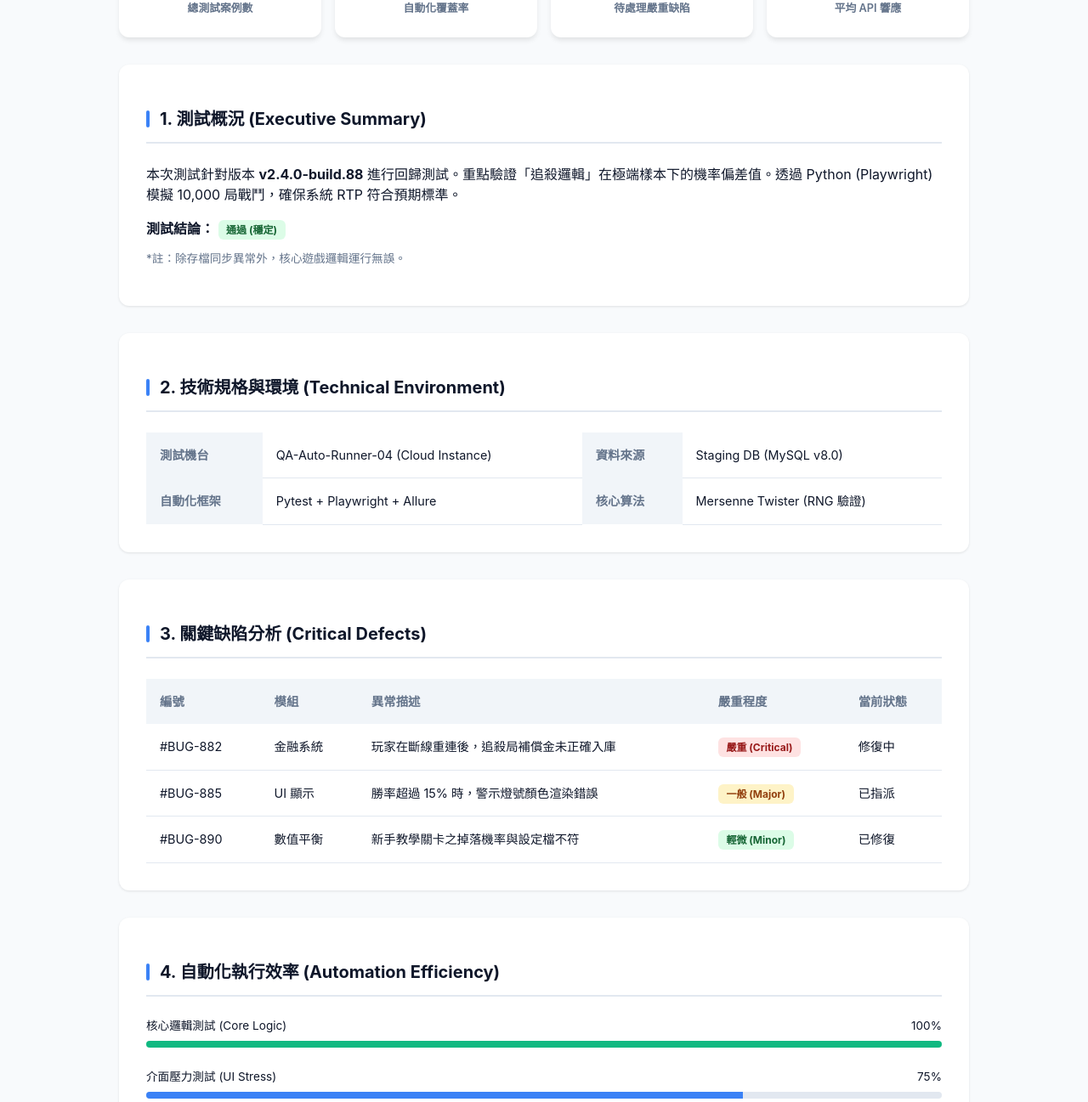
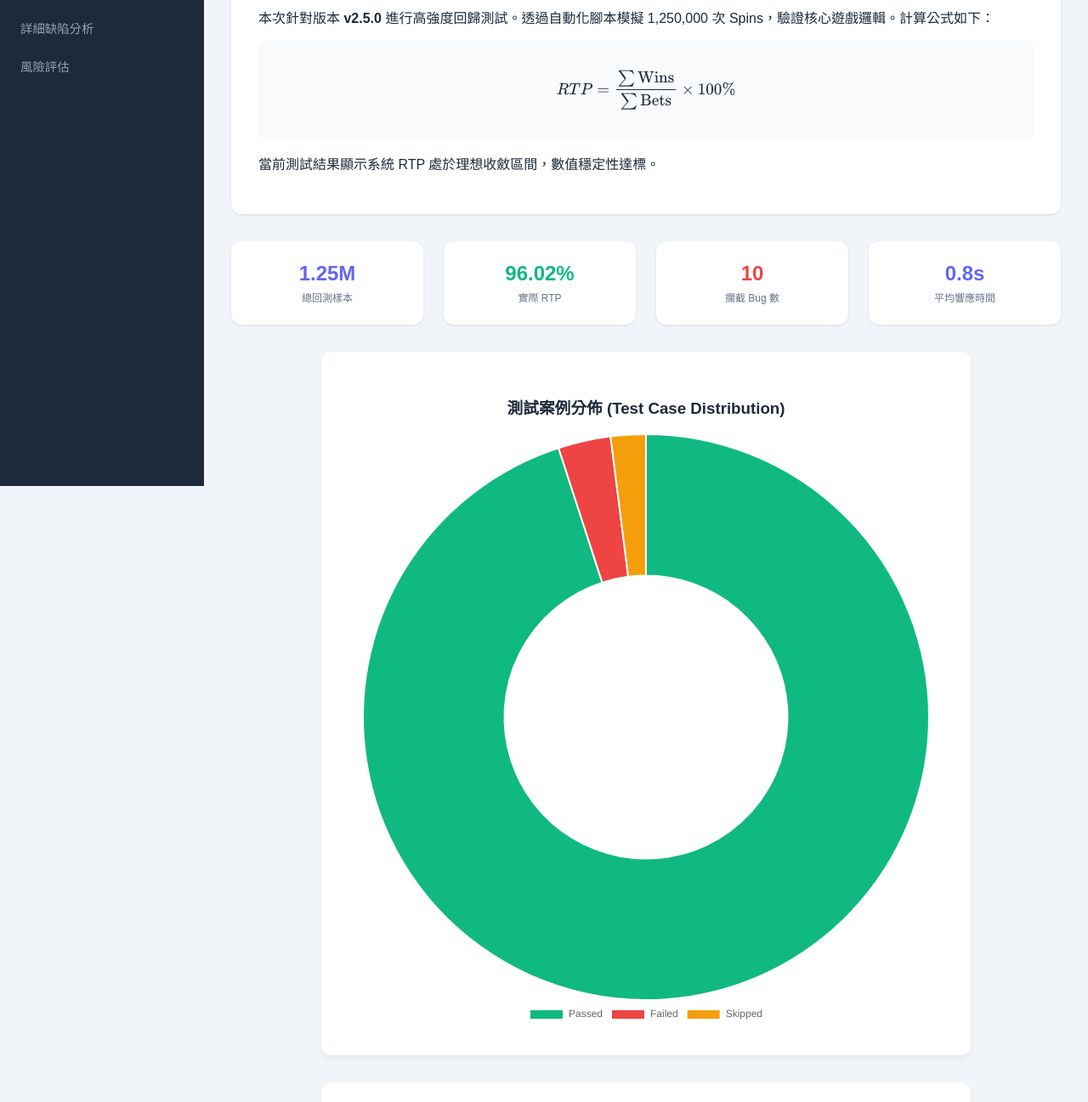
Before and after one commit to rosechangproject/Gametest_report, a plain HTML site: page index.html in a window 1280 px wide. Shown: the part 228-1525 px from the top of the page at 85% size. Drawn offline with nearby package versions, Linux system fonts and the light colour scheme.

Commit message:
Add something

```diff
--- a/index.html
+++ b/index.html
@@ -1,48 +1,80 @@
 <!DOCTYPE html>
-<html lang="zh-Hant">
-<head>
+<html lang="zh-Hant" style="scroll-behavior: smooth;"> <head>
     <meta charset="UTF-8">
     <meta name="viewport" content="width=device-width, initial-scale=1.0">
-    <title>QA Automation Report | 遊戲邏輯與風險監控</title>
+    <title>Rose Chang | 遊戲自動化測試旗艦報告</title>
+    <script src="https://cdn.jsdelivr.net/npm/chart.js"></script>
+    <script src="https://polyfill.io/v3/polyfill.min.js?features=es6"></script>
+    <script id="MathJax-script" async src="https://cdn.jsdelivr.net/npm/mathjax@3/es5/tex-mml-chtml.js"></script>
+
     <style>
         :root {
-            --primary: #0f172a; /* 極深藍，展現權威 */
-            --secondary: #64748b;
-            --accent: #3b82f6;
+            --sidebar-width: 240px;
+            --primary: #1e293b;
+            --accent: #6366f1;
             --success: #10b981;
             --warning: #f59e0b;
             --danger: #ef4444;
-            --bg: #f8fafc;
+            --bg: #f1f5f9;
         }
 
         body {
-            font-family: 'Inter', -apple-system, BlinkMacSystemFont, "Segoe UI", Roboto, "Helvetica Neue", Arial, sans-serif;
+            font-family: "PingFang TC", "Microsoft JhengHei", sans-serif;
             background-color: var(--bg);
+            margin: 0;
+            display: flex;
             color: var(--primary);
-            margin: 0;
-            padding: 0;
-            line-height: 1.5;
         }
 
-        /* 頂部標題區 */
-        header {
-            background-color: var(--primary);
+        /* 側邊導航修正 */
+        aside {
+            width: var(--sidebar-width);
+            background: var(--primary);
             color: white;
-            padding: 3rem 1rem;
-            text-align: center;
-            border-bottom: 4px solid var(--accent);
+            height: 100vh;
+            position: fixed;
+            padding: 1.5rem;
+            box-sizing: border-box;
+            z-index: 100;
         }
 
-        header h1 { margin: 0; font-size: 2rem; font-weight: 800; letter-spacing: -0.025em; }
-        .subtitle { color: var(--secondary); margin-top: 0.5rem; font-size: 1rem; }
+        aside h2 { font-size: 1.2rem; border-bottom: 1px solid #334155; padding-bottom: 1rem; }
+        nav ul { list-style: none; padding: 0; }
 
-        .container { max-width: 1000px; margin: -2rem auto 3rem; padding: 0 1rem; }
+        /* 讓超連結填滿清單，並移除底線 */
+        nav li a {
+            display: block;
+            padding: 0.75rem 0;
+            color: #94a3b8;
+            text-decoration: none;
+            font-size: 0.9rem;
+            transition: 0.3s;
+        }
+        nav li a:hover { color: white; padding-left: 5px; }
 
-        /* KPI 指標卡 */
-        .kpi-container {
+        main {
+            margin-left: var(--sidebar-width);
+            flex: 1;
+            padding: 2rem;
+            box-sizing: border-box;
+        }
+
+        header {
+            background: white;
+            padding: 1.5rem 2rem;
+            margin: -2rem -2rem 2rem -2rem;
+            border-bottom: 1px solid #e2e8f0;
+            display: flex;
+            justify-content: space-between;
+            align-items: center;
+        }
+
+        .centered-content { max-width: 1000px; margin: 0 auto; }
+
+        .kpi-row {
             display: grid;
-            grid-template-columns: repeat(auto-fit, minmax(180px, 1fr));
-            gap: 1rem;
+            grid-template-columns: repeat(4, 1fr);
+            gap: 1.5rem;
             margin-bottom: 2rem;
         }
 
@@ -50,203 +82,206 @@
             background: white;
             padding: 1.5rem;
             border-radius: 12px;
-            box-shadow: 0 4px 6px -1px rgb(0 0 0 / 0.1);
             text-align: center;
-            border-top: 4px solid var(--accent);
+            box-shadow: 0 1px 3px rgba(0,0,0,0.1);
         }
 
-        .kpi-value { font-size: 2rem; font-weight: 700; display: block; }
-        .kpi-label { font-size: 0.8rem; color: var(--secondary); font-weight: 600; text-transform: uppercase; }
+        .kpi-value { font-size: 1.5rem; font-weight: 700; color: var(--accent); }
+        .kpi-label { font-size: 0.75rem; color: #64748b; margin-top: 5px; }
 
-        /* 內容區塊 */
+        .chart-section {
+            display: flex;
+            flex-direction: column;
+            align-items: center;
+            gap: 2rem;
+            margin-bottom: 3rem;
+        }
+
+        .chart-card {
+            background: white;
+            padding: 2rem;
+            border-radius: 12px;
+            box-shadow: 0 4px 6px rgba(0,0,0,0.05);
+            width: 100%;
+            max-width: 700px;
+            display: flex;
+            flex-direction: column;
+            align-items: center;
+        }
+
         section {
             background: white;
             padding: 2rem;
             border-radius: 12px;
-            box-shadow: 0 1px 3px 0 rgb(0 0 0 / 0.1);
             margin-bottom: 2rem;
+            box-shadow: 0 1px 3px rgba(0,0,0,0.1);
+            /* 防止跳轉後標題被切掉，增加一點偏移量 */
+            scroll-margin-top: 20px;
         }
 
-        h2 {
-            font-size: 1.25rem;
-            border-bottom: 2px solid #e2e8f0;
-            padding-bottom: 0.75rem;
-            margin-bottom: 1.5rem;
-            display: flex;
-            align-items: center;
-        }
+        h2 { font-size: 1.25rem; border-left: 4px solid var(--accent); padding-left: 1rem; margin-bottom: 1.5rem; }
+        table { width: 100%; border-collapse: collapse; font-size: 0.85rem; }
+        th { text-align: left; background: #f8fafc; padding: 1rem; border-bottom: 2px solid #e2e8f0; }
+        td { padding: 1rem; border-bottom: 1px solid #f1f5f9; }
 
-        h2::before {
-            content: "";
-            display: inline-block;
-            width: 4px;
-            height: 1.25rem;
-            background: var(--accent);
-            margin-right: 0.75rem;
-            border-radius: 2px;
-        }
+        .badge { padding: 0.25rem 0.5rem; border-radius: 4px; font-weight: 700; font-size: 0.75rem; }
+        .badge-pass { background: #dcfce7; color: #15803d; }
+        .badge-fail { background: #fee2e2; color: #b91c1c; }
 
-        /* 表格樣式 */
-        .table-wrapper { overflow-x: auto; }
-        table { width: 100%; border-collapse: collapse; font-size: 0.9rem; }
-        th { text-align: left; padding: 1rem; background: #f1f5f9; color: var(--secondary); }
-        td { padding: 1rem; border-bottom: 1px solid #e2e8f0; }
-
-        /* 標籤樣式 */
-        .badge {
-            padding: 0.25rem 0.6rem;
-            border-radius: 6px;
-            font-size: 0.75rem;
-            font-weight: 700;
-        }
-        .badge-success { background: #dcfce7; color: #166534; }
-        .badge-danger { background: #fee2e2; color: #991b1b; }
-        .badge-warning { background: #fef3c7; color: #92400e; }
-
-        /* 視覺條（模擬進度圖） */
-        .progress-bar {
-            height: 8px;
-            background: #e2e8f0;
-            border-radius: 4px;
-            margin-top: 0.5rem;
-            overflow: hidden;
-        }
-        .progress-fill { height: 100%; background: var(--accent); }
-
-        footer { text-align: center; padding: 2rem; color: var(--secondary); font-size: 0.8rem; }
+        footer { text-align: center; padding: 2rem; color: #94a3b8; font-size: 0.8rem; }
     </style>
 </head>
 <body>
 
-<header>
-    <h1>遊戲邏輯自動化測試總結報告</h1>
-    <div class="subtitle">星際戰線：自動化回測專案 (Project Star-Frontier)</div>
-</header>
+<aside>
+    <h2>QA Lab</h2>
+    <nav>
+        <ul>
+            <li><a href="#summary">Dashboard 總覽</a></li>
+            <li><a href="#charts">數據可視化圖表</a></li>
+            <li><a href="#environment">測試環境 (Environment)</a></li>
+            <li><a href="#defects">詳細缺陷分析</a></li>
+            <li><a href="#risk">風險評估</a></li>
+        </ul>
+    </nav>
+</aside>
 
-<div class="container">
-    <div class="kpi-container">
-        <div class="kpi-card" style="border-top-color: var(--accent);">
-            <span class="kpi-value">512</span>
-            <span class="kpi-label">總測試案例數</span>
+<main>
+    <header id="top">
+        <div>
+            <h1 style="margin:0; font-size: 1.5rem;">遊戲數值回測監控儀表板</h1>
+            <small style="color: #64748b;">Report ID: #AUTO-2026-0427</small>
         </div>
-        <div class="kpi-card" style="border-top-color: var(--success);">
-            <span class="kpi-value">98.2%</span>
-            <span class="kpi-label">自動化覆蓋率</span>
+        <div style="text-align: right;">
+            <span class="badge badge-pass">Status: Stable</span>
         </div>
-        <div class="kpi-card" style="border-top-color: var(--danger);">
-            <span class="kpi-value">3</span>
-            <span class="kpi-label">待處理嚴重缺陷</span>
+    </header>
+
+    <div class="centered-content">
+        <section id="summary">
+            <h2>1. 執行摘要 (Executive Summary)</h2>
+            <p>本次針對版本 <b>v2.5.0</b> 進行高強度回歸測試。透過自動化腳本模擬 1,250,000 次 Spins，驗證核心遊戲邏輯。計算公式如下：</p>
+            <div style="text-align: center; padding: 1rem; background: #f8fafc; border-radius: 8px;">
+                $$RTP = \frac{\sum \text{Wins}}{\sum \text{Bets}} \times 100\%$$
+            </div>
+            <p style="margin-top:1rem;">當前測試結果顯示系統 RTP 處於理想收斂區間，數值穩定性達標。</p>
+        </section>
+
+        <div class="kpi-row">
+            <div class="kpi-card"><span class="kpi-value">1.25M</span><div class="kpi-label">總回測樣本</div></div>
+            <div class="kpi-card"><span class="kpi-value" style="color: var(--success);">96.02%</span><div class="kpi-label">實際 RTP</div></div>
+            <div class="kpi-card"><span class="kpi-value" style="color: var(--danger);">10</span><div class="kpi-label">攔截 Bug 數</div></div>
+            <div class="kpi-card"><span class="kpi-value">0.8s</span><div class="kpi-label">平均響應時間</div></div>
         </div>
-        <div class="kpi-card" style="border-top-color: var(--warning);">
-            <span class="kpi-value">1.4s</span>
-            <span class="kpi-label">平均 API 響應</span>
+
+        <div class="chart-section" id="charts">
+            <div class="chart-card">
+                <h3>測試案例分佈 (Test Case Distribution)</h3>
+                <canvas id="pieChart"></canvas>
+            </div>
+            <div class="chart-card">
+                <h3>RTP 收斂趨勢 (RTP Convergence Trend)</h3>
+                <canvas id="lineChart"></canvas>
+            </div>
         </div>
-    </div>
 
-    <section>
-        <h2>1. 測試概況 (Executive Summary)</h2>
-        <p>本次測試針對版本 <strong>v2.4.0-build.88</strong> 進行回歸測試。重點驗證「追殺邏輯」在極端樣本下的機率偏差值。透過 Python (Playwright) 模擬 10,000 局戰鬥，確保系統 RTP 符合預期標準。</p>
-        <div style="margin-top: 1rem;">
-            <strong>測試結論：</strong> <span class="badge badge-success">通過 (穩定)</span>
-            <p style="font-size: 0.85rem; color: var(--secondary);">*註：除存檔同步異常外，核心遊戲邏輯運行無誤。</p>
-        </div>
-    </section>
-
-    <section>
-        <h2>2. 技術規格與環境 (Technical Environment)</h2>
-        <div class="table-wrapper">
+        <section id="environment">
+            <h2>2. 測試環境 (Test Environment)</h2>
             <table>
                 <tr>
-                    <th>測試機台</th>
-                    <td>QA-Auto-Runner-04 (Cloud Instance)</td>
-                    <th>資料來源</th>
-                    <td>Staging DB (MySQL v8.0)</td>
+                    <th>OS / Device</th>
+                    <td>Windows 11 / Automated Runner Instance</td>
+                    <th>DB Source</th>
+                    <td>Staging Read-only Replica</td>
                 </tr>
                 <tr>
-                    <th>自動化框架</th>
-                    <td>Pytest + Playwright + Allure</td>
-                    <th>核心算法</th>
-                    <td>Mersenne Twister (RNG 驗證)</td>
+                    <th>Framework</th>
+                    <td>Python 3.10 + Playwright 1.42</td>
+                    <th>RNG Seed</th>
+                    <td>Secure Random (Deterministic Mode)</td>
                 </tr>
             </table>
-        </div>
-    </section>
+        </section>
 
-    <section>
-        <h2>3. 關鍵缺陷分析 (Critical Defects)</h2>
-        <div class="table-wrapper">
+        <section id="defects">
+            <h2>3. 詳細缺陷分析 (Defect Analysis)</h2>
             <table>
                 <thead>
                     <tr>
-                        <th>編號</th>
+                        <th>ID</th>
                         <th>模組</th>
                         <th>異常描述</th>
-                        <th>嚴重程度</th>
-                        <th>當前狀態</th>
+                        <th>嚴重度</th>
+                        <th>狀態</th>
                     </tr>
                 </thead>
                 <tbody>
                     <tr>
-                        <td>#BUG-882</td>
-                        <td>金融系統</td>
-                        <td>玩家在斷線重連後，追殺局補償金未正確入庫</td>
-                        <td><span class="badge badge-danger">嚴重 (Critical)</span></td>
-                        <td>修復中</td>
+                        <td>#BUG-101</td>
+                        <td>追殺機制</td>
+                        <td>高勝率觸發後 Session 狀態未清除</td>
+                        <td style="color:var(--danger); font-weight:700;">Critical</td>
+                        <td><span class="badge badge-fail">Open</span></td>
                     </tr>
                     <tr>
-                        <td>#BUG-885</td>
-                        <td>UI 顯示</td>
-                        <td>勝率超過 15% 時，警示燈號顏色渲染錯誤</td>
-                        <td><span class="badge badge-warning">一般 (Major)</span></td>
-                        <td>已指派</td>
+                        <td>#BUG-105</td>
+                        <td>多語系</td>
+                        <td>泰語語系下按鈕文字發生溢出</td>
+                        <td>Minor</td>
+                        <td><span class="badge badge-pass">Fixed</span></td>
                     </tr>
                     <tr>
-                        <td>#BUG-890</td>
-                        <td>數值平衡</td>
-                        <td>新手教學關卡之掉落機率與設定檔不符</td>
-                        <td><span class="badge badge-success">輕微 (Minor)</span></td>
-                        <td>已修復</td>
+                        <td>#BUG-109</td>
+                        <td>連線穩定</td>
+                        <td>網路波動時偶發性 WebSocket 斷線</td>
+                        <td>Major</td>
+                        <td><span class="badge badge-fail">Pending</span></td>
                     </tr>
                 </tbody>
             </table>
-        </div>
-    </section>
+        </section>
 
-    <section>
-        <h2>4. 自動化執行效率 (Automation Efficiency)</h2>
-        <div style="margin-bottom: 1.5rem;">
-            <div style="display: flex; justify-content: space-between; font-size: 0.85rem;">
-                <span>核心邏輯測試 (Core Logic)</span>
-                <span>100%</span>
-            </div>
-            <div class="progress-bar"><div class="progress-fill" style="width: 100%; background: var(--success);"></div></div>
-        </div>
-        <div style="margin-bottom: 1.5rem;">
-            <div style="display: flex; justify-content: space-between; font-size: 0.85rem;">
-                <span>介面壓力測試 (UI Stress)</span>
-                <span>75%</span>
-            </div>
-            <div class="progress-bar"><div class="progress-fill" style="width: 75%; background: var(--accent);"></div></div>
-        </div>
-    </section>
+        <section id="risk">
+            <h2>4. 風險評估與建議 (Risk & Conclusion)</h2>
+            <p>目前雖然 **RTP 收斂穩定**，但 **#BUG-101** 的狀態鎖定問題可能導致玩家數據不同步。強烈建議在修復該項目後再進行上線。自動化腳本已部署至 Jenkins 進行每日監控。</p>
+        </section>
+    </div>
 
-    <section style="background: #f1f5f9; border: none;">
-        <div style="display: flex; justify-content: space-between; align-items: center;">
-            <div>
-                <p style="font-size: 0.75rem; color: var(--secondary); margin: 0;">測試執行人</p>
-                <p style="font-weight: 700; margin: 0;">Rose Chang</p>
-            </div>
-            <div style="text-align: right;">
-                <p style="font-size: 0.75rem; color: var(--secondary); margin: 0;">報告產生時間</p>
-                <p style="font-weight: 700; margin: 0;">2026-04-27 11:00 (UTC+8)</p>
-            </div>
-        </div>
-    </section>
-</div>
+    <footer>
+        <p>&copy; 2026 Rose Chang | 內部機密數據 - 請勿外流</p>
+    </footer>
+</main>
 
-<footer>
-    <p>Confidential - Internal Use Only | Powered by Python Automation Tools</p>
-</footer>
+<script>
+    // 圓餅圖
+    new Chart(document.getElementById('pieChart'), {
+        type: 'doughnut',
+        data: {
+            labels: ['Passed', 'Failed', 'Skipped'],
+            datasets: [{
+                data: [95, 3, 2],
+                backgroundColor: ['#10b981', '#ef4444', '#f59e0b']
+            }]
+        },
+        options: { plugins: { legend: { position: 'bottom' } } }
+    });
+
+    // 折線圖
+    new Chart(document.getElementById('lineChart'), {
+        type: 'line',
+        data: {
+            labels: ['10k', '50k', '100k', '500k', '1M', '1.25M'],
+            datasets: [{
+                label: 'RTP %',
+                data: [94.2, 95.5, 96.3, 96.1, 96.05, 96.02],
+                borderColor: '#6366f1',
+                tension: 0.3,
+                fill: true,
+                backgroundColor: 'rgba(99, 102, 241, 0.1)'
+            }]
+        }
+    });
+</script>
 
 </body>
 </html>
```
